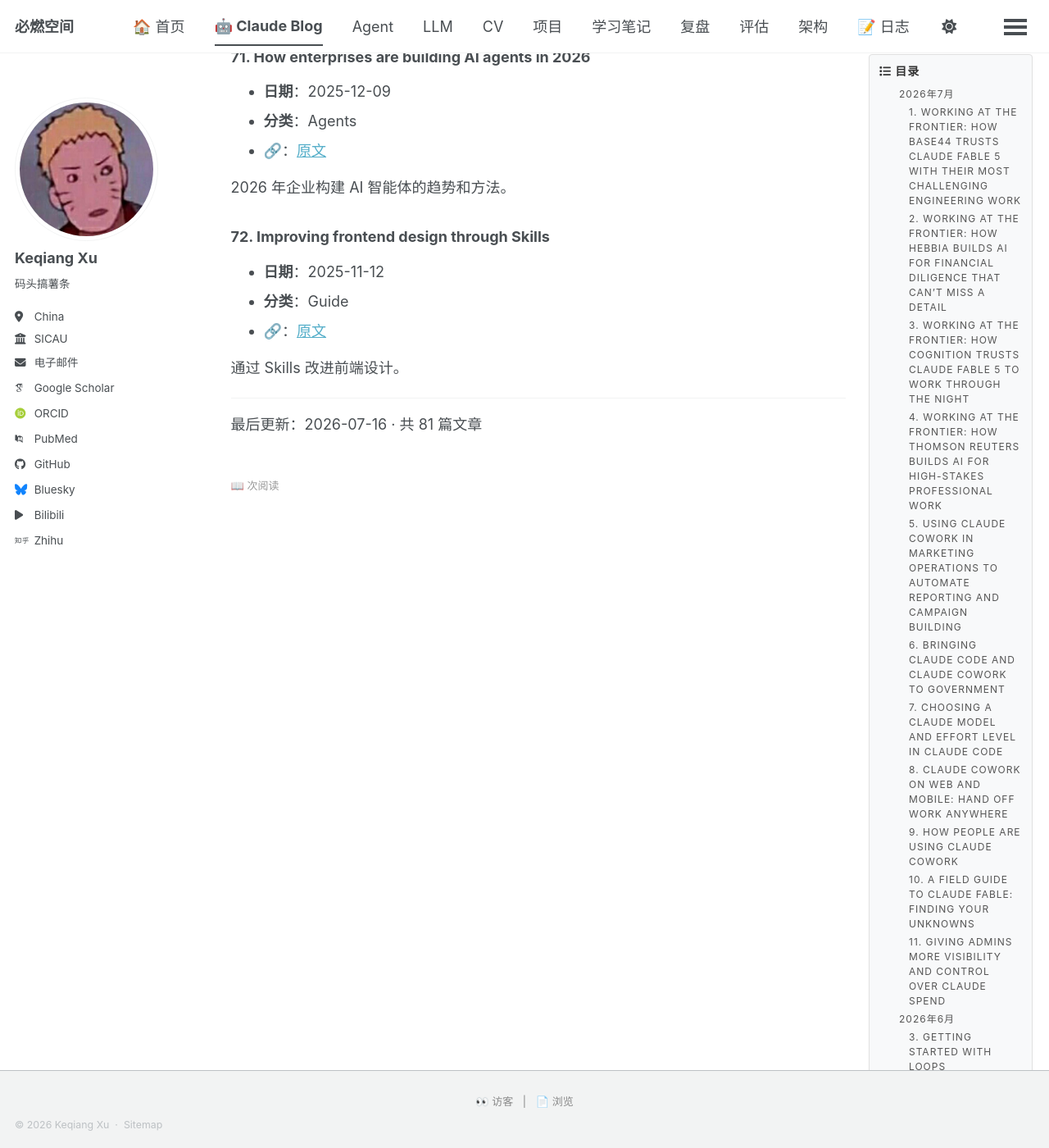
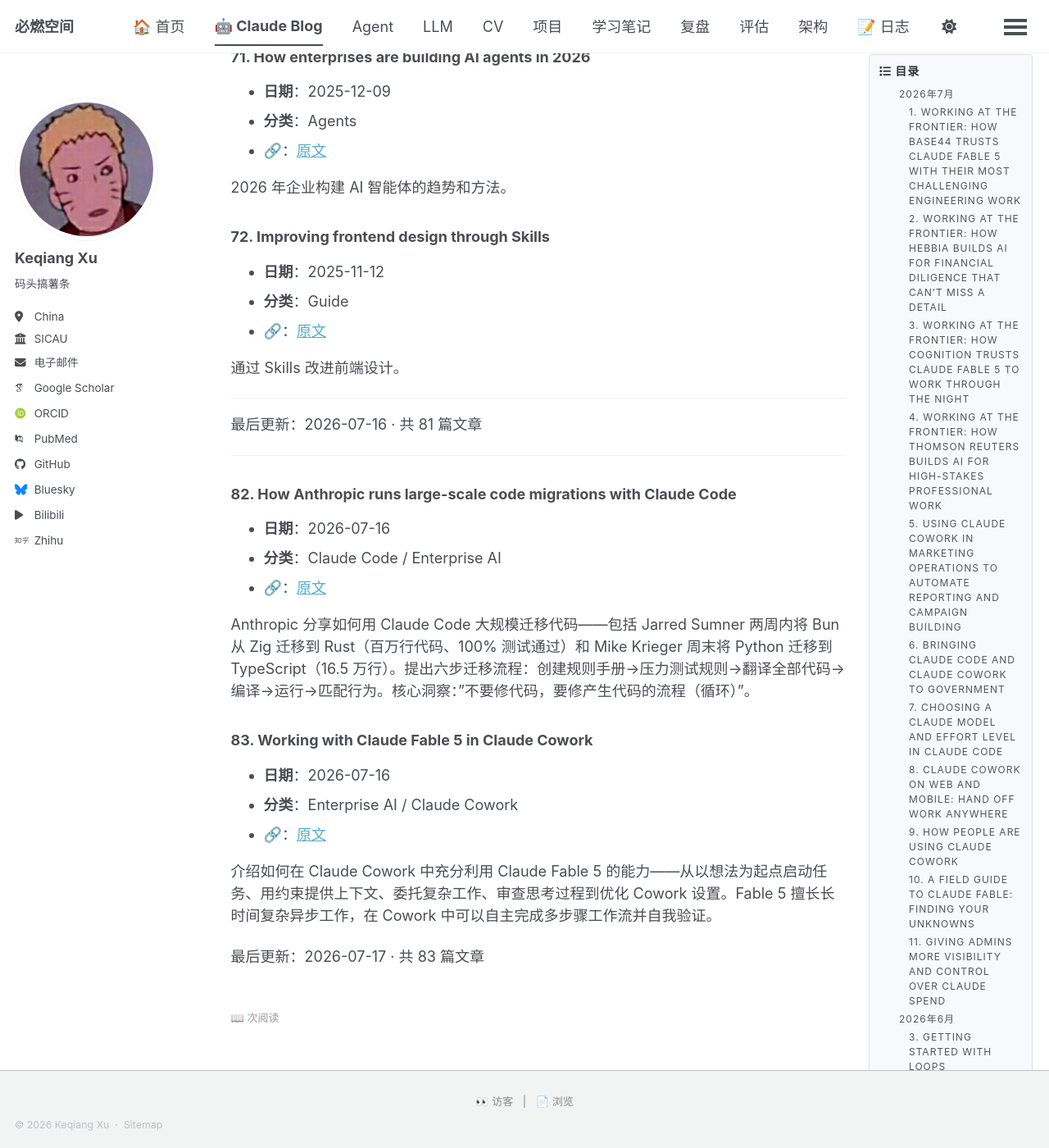
Before and after one commit to Qnh233/Qnh233.github.io, a Jekyll site: the page built from _pages/claude-blog.md, in a window 1280 px wide and 1400 px high, scrolled down 20112 px. Shown: the whole window at 82% size. Built offline with Jekyll 4.4.1, drawn with Linux system fonts in a browser that asks for light colours; some web fonts are replaced; a script bundle is joined from its source files by our own code; library files that are not in the unit come from our copies; comment, search, counter and statistics services are not loaded.

Commit message:
sync claude blog: +2 articles (2026-07-17)

```diff
--- a/_pages/claude-blog.md
+++ b/_pages/claude-blog.md
@@ -597,3 +597,21 @@
 ---
 
 最后更新：2026-07-16 · 共 81 篇文章
+
+---
+
+### 82. How Anthropic runs large-scale code migrations with Claude Code
+- **日期**：2026-07-16
+- **分类**：Claude Code / Enterprise AI
+- **🔗**：[原文](https://claude.com/blog/ai-code-migration)
+
+Anthropic 分享如何用 Claude Code 大规模迁移代码——包括 Jarred Sumner 两周内将 Bun 从 Zig 迁移到 Rust（百万行代码、100% 测试通过）和 Mike Krieger 周末将 Python 迁移到 TypeScript（16.5 万行）。提出六步迁移流程：创建规则手册→压力测试规则→翻译全部代码→编译→运行→匹配行为。核心洞察："不要修代码，要修产生代码的流程（循环）"。
+
+### 83. Working with Claude Fable 5 in Claude Cowork
+- **日期**：2026-07-16
+- **分类**：Enterprise AI / Claude Cowork
+- **🔗**：[原文](https://claude.com/blog/working-with-claude-fable-5-in-claude-cowork)
+
+介绍如何在 Claude Cowork 中充分利用 Claude Fable 5 的能力——从以想法为起点启动任务、用约束提供上下文、委托复杂工作、审查思考过程到优化 Cowork 设置。Fable 5 擅长长时间复杂异步工作，在 Cowork 中可以自主完成多步骤工作流并自我验证。
+
+最后更新：2026-07-17 · 共 83 篇文章
```
